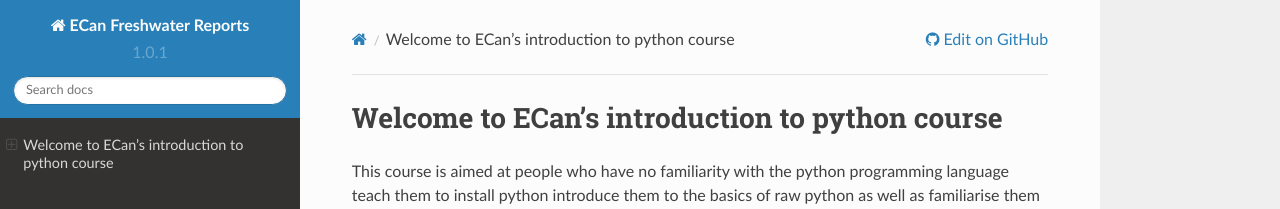
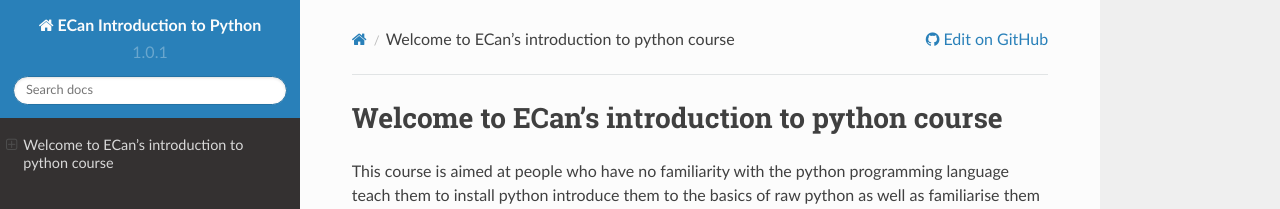
Before and after one commit to hansonmcoombs/training-basic_python, a Sphinx documentation site: the page built from sphinx/source/index.rst, in a window 1280 px wide. Shown: the top 209 px of the page. Built offline with Sphinx 7.4.7 and the Read the Docs theme 2.0.0, drawn with Linux system fonts in a browser that asks for light colours; pages that are not in the unit, such as notebooks, are missing from menus.

Commit message:
first try

```diff
--- a/sphinx/source/basic_objects.rst
+++ b/sphinx/source/basic_objects.rst
@@ -152,5 +152,3 @@
     print(x)
 
     print(1,1,2,2,3)
-
-#todo
--- a/sphinx/source/conf.py
+++ b/sphinx/source/conf.py
@@ -88,9 +88,9 @@
 master_doc = 'index'
 
 # General information about the project.
-project = 'ECan Freshwater Reports'
+project = 'ECan Introduction to Python'
 copyright = '2018 ECan'
-author = 'Mike Kittridge'
+author = 'Matt Hanson'
 
 # The version info for the project you're documenting, acts as replacement for
 # |version| and |release|, also used in various other places throughout the
@@ -179,7 +179,7 @@
     'display_github': True,
     # Set the following variables to generate the resulting github URL for each page.
     # Format Template: https://{{ github_host|default("github.com") }}/{{ github_user }}/{{ github_repo }}/blob/{{ github_version }}{{ conf_py_path }}{{ pagename }}{{ suffix }}
-    'github_user': 'mullenkamp',
+    'github_user': 'hansonmcoombs',
     'github_repo': 'master',
     'github_version': 'master/source/'
 }
```
